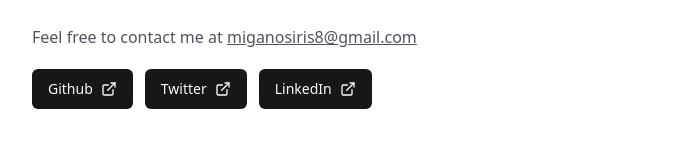
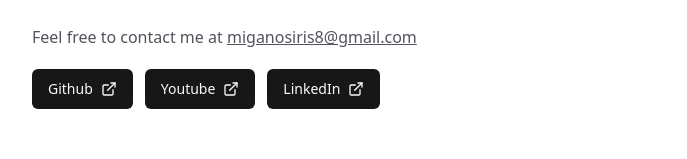
Before and after one commit to Osiris8/osirismigan, a Next.js app: page / in a window 1280 px wide. Shown: the part 279-438 px from the top of the page, without its empty margins (296-983 px from the left). Built offline with nearby package versions, Linux system fonts and the light colour scheme.

Commit message:
Update social link

```diff
--- a/app/data.ts
+++ b/app/data.ts
@@ -1,4 +1,4 @@
-import { Github, Linkedin, Twitter } from "lucide-react";
+import { Github, Linkedin, Youtube } from "lucide-react";
 
 type Project = {
   name: string;
@@ -114,9 +114,9 @@ export const SOCIAL_LINKS: SocialLink[] = [
     link: "https://github.com/Osiris8",
   },
   {
-    label: "Twitter",
-    icon: Twitter,
-    link: "https://x.com/migan_osiris",
+    label: "Youtube",
+    icon: Youtube,
+    link: "https://www.youtube.com/@codewithosiris",
   },
   {
     label: "LinkedIn",
```
